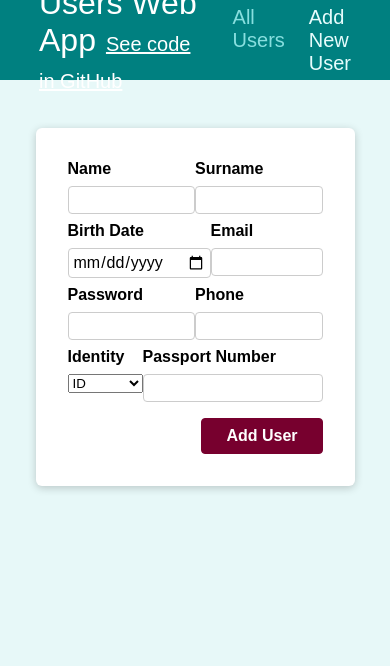
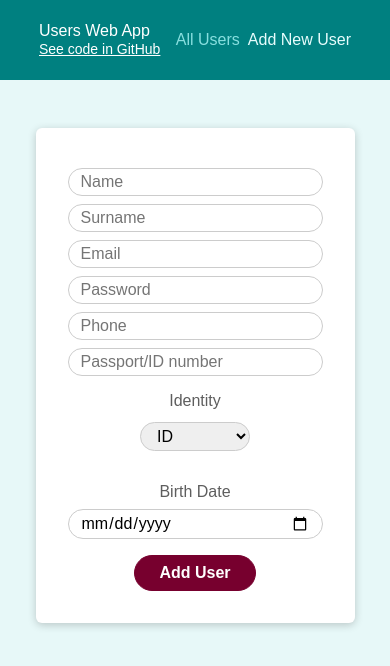
Before and after one commit to GvidasGVD/ReactUsersApp, a React (Create React App) app: page /ReactUsersApp/new-user in a window 390 px wide. Shown: the top 666 px of the page. Built offline with nearby package versions, Linux system fonts and the light colour scheme.

Commit message:
form styling adjusted for mobiles

```diff
--- a/src/components/layout/MainNavigation.js
+++ b/src/components/layout/MainNavigation.js
@@ -6,7 +6,7 @@ const MainNavigation = () => {
   return (
     <header className={classes.header}>
       <div className={classes.logo}>
-        Users Web App
+        <span>Users Web App</span>
         <a
         className={classes.linkToGit}
           href="https://github.com/GvidasGVD/ReactUsersApp/tree/master"
--- a/src/components/layout/MainNavigation.module.css
+++ b/src/components/layout/MainNavigation.module.css
@@ -8,7 +8,7 @@
   background-color: #008080;
 }
 
-.logo {
+.logo span{
   font-size: 2rem;
   color: white;
 }
@@ -41,3 +41,24 @@
   padding-left: 10px;
   color: white;
 }
+
+.linkToGit:hover {
+  text-shadow: 0px 0px 2px white;
+}
+
+@media (max-width: 600px) {
+  .logo span{
+    font-size: 1rem;
+    display: block;
+  }
+
+  .linkToGit {
+    font-size: 14px;
+    padding-left: 0;
+  }
+
+  .nav li {
+    margin-left: 0.5rem;
+    font-size: 1rem;
+  }
+}
--- a/src/components/users/NewUserForm.js
+++ b/src/components/users/NewUserForm.js
@@ -71,54 +71,73 @@ const NewUserForm = (props) => {
       )}
       <form className={classes.form} onSubmit={submitHandler}>
         <div className={classes.control}>
-          <div className="w-50">
-            <label htmlFor="Name">Name</label>
-            <input type="text" required id="Name" ref={nameInputRef} />
+          <div>
+            <input
+              type="text"
+              required
+              id="Name"
+              ref={nameInputRef}
+              placeholder="Name"
+              title="Name"
+            />
           </div>
           <div>
-            <label htmlFor="Surname">Surname</label>
-            <input type="text" required id="Surname" ref={surnameInputRef} />
+            <input
+              type="text"
+              required
+              id="Surname"
+              ref={surnameInputRef}
+              placeholder="Surname"
+              title="Surname"
+            />
           </div>
         </div>
         <div className={classes.control}>
           <div>
-            <label htmlFor="birthdate">Birth Date</label>
             <input
-              type="date"
+              id="email"
+              type="email"
               required
-              id="birthdate"
-              ref={birthdateInputRef}
-            />
+              ref={emailInputRef}
+              placeholder="Email"
+              title="Email"
+            ></input>
           </div>
           <div>
-            <label htmlFor="email">Email</label>
-            <input id="email" type="email" required ref={emailInputRef}></input>
-          </div>
-        </div>
-        <div className={classes.control}>
-          <div>
-            <label htmlFor="password">Password</label>
             <input
               id="password"
               type="password"
               required
               ref={passwordInputRef}
+              placeholder="Password"
+              title="Password"
+            ></input>
+          </div>
+        </div>
+        <div className={classes.control}>
+          <div>
+            <input
+              id="phone"
+              type="number"
+              ref={phoneInputRef}
+              placeholder="Phone"
+              title="Phone"
             ></input>
           </div>
           <div>
-            <label htmlFor="phone">Phone</label>
             <input
-              id="phone"
+              id="passportnumber"
               type="number"
-              required
-              ref={phoneInputRef}
+              ref={passportnumberInputRef}
+              placeholder="Passport/ID number"
+              title="Passport/ID number"
             ></input>
           </div>
         </div>
         <div className={classes.control}>
           <div>
             <label htmlFor="identity">Identity</label>
-            <select id="identity" ref={identityInputRef} required>
+            <select id="identity" ref={identityInputRef} >
               <option value="ID" defaultValue>
                 ID
               </option>
@@ -126,13 +145,12 @@ const NewUserForm = (props) => {
             </select>
           </div>
           <div>
-            <label htmlFor="passportnumber">Passport Number</label>
+            <label htmlFor="birthdate">Birth Date</label>
             <input
-              id="passportnumber"
-              type="number"
-              required
-              ref={passportnumberInputRef}
-            ></input>
+              type="date"
+              id="birthdate"
+              ref={birthdateInputRef}
+            />
           </div>
         </div>
         <div className={classes.actions}>
--- a/src/components/users/NewUserForm.module.css
+++ b/src/components/users/NewUserForm.module.css
@@ -6,27 +6,34 @@
     margin-bottom: 0.5rem;
     display:flex;
     justify-content: space-between;
+    flex-wrap: nowrap;
+  }
+
+  .control div {
+    width: 48%;
   }
 
   .control label {
     display: block;
-    font-weight: bold;
-    margin-bottom: 0.5rem;
+    margin-bottom: 0.25rem;
+    padding-left: 1rem;
+    color: rgb(94, 94, 94);
   }
 
   .control input,
   .control textarea {
     display: block;
     font: inherit;
-    border-radius: 4px;
+    border-radius: 20px;
     border: 1px solid #ccc;
-    padding: 0.25rem;
+    padding: 0.25rem 0.75rem;
+    margin: 0.5rem 0;
     width: 100%;
   }
 
   .actions {
     margin-top: 1rem;
-    text-align: right;
+    text-align: center;
   }
 
   .actions button {
@@ -36,7 +43,7 @@
     color: white;
     padding: 0.5rem 1.5rem;
     border: 1px solid #77002e;
-    border-radius: 4px;
+    border-radius: 20px;
     font-weight: bold;
   }
 
@@ -58,3 +65,31 @@
   .error_message {
     color: grey;
   }
+
+  .control select {
+    border-radius: 20px;
+    padding: 0.25rem 0.75rem;
+    font: inherit;
+    border: 1px solid #ccc;
+    margin: 0.5rem 0;
+  }
+
+  @media (max-width: 600px) {
+    .control {
+      display: block;
+      text-align: center;
+    }
+
+    .control div {
+      width: 100%;
+    }
+
+    .control label {
+      margin-top: 1rem;
+      padding-left: 0;
+    }
+
+    .control select {
+      margin-bottom: 1rem;
+    }
+  }
--- a/src/validations/FormDataValidation.js
+++ b/src/validations/FormDataValidation.js
@@ -1,5 +1,5 @@
 
-  const regexOnlyLetters = /^[a-zA-Z]{2,20}$/;
+  const regexOnlyLetters = /^[a-zA-Z].*[\s\.]*$/;
   const regexEmail = /^(([^<>()[\]\\.,;:\s@"]+(\.[^<>()[\]\\.,;:\s@"]+)*)|(".+"))@((\[[0-9]{1,3}\.[0-9]{1,3}\.[0-9]{1,3}\.[0-9]{1,3}\])|(([a-zA-Z\-0-9]+\.)+[a-zA-Z]{2,}))$/;
 
 export function validateUserData(userData) {
```
